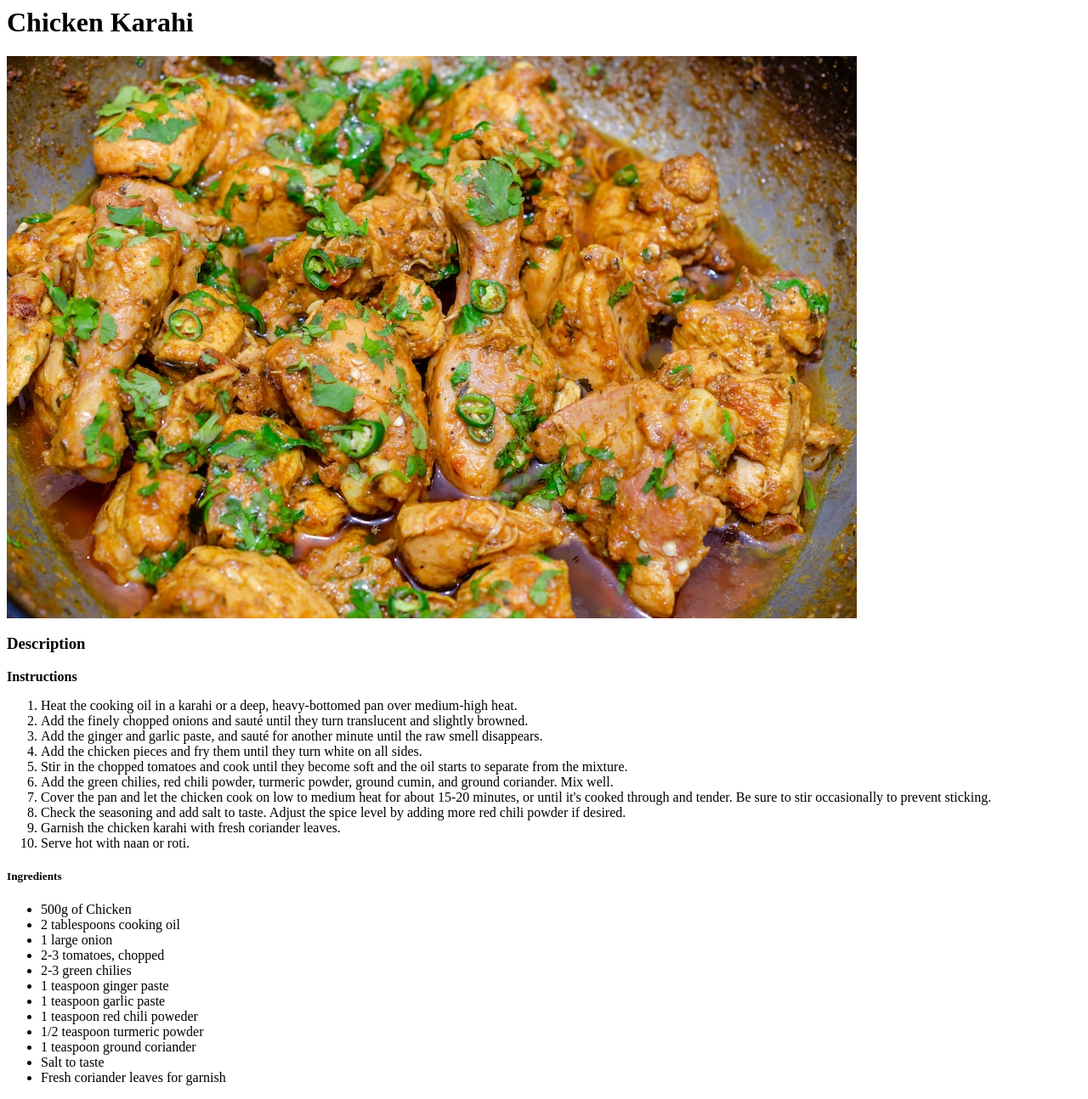
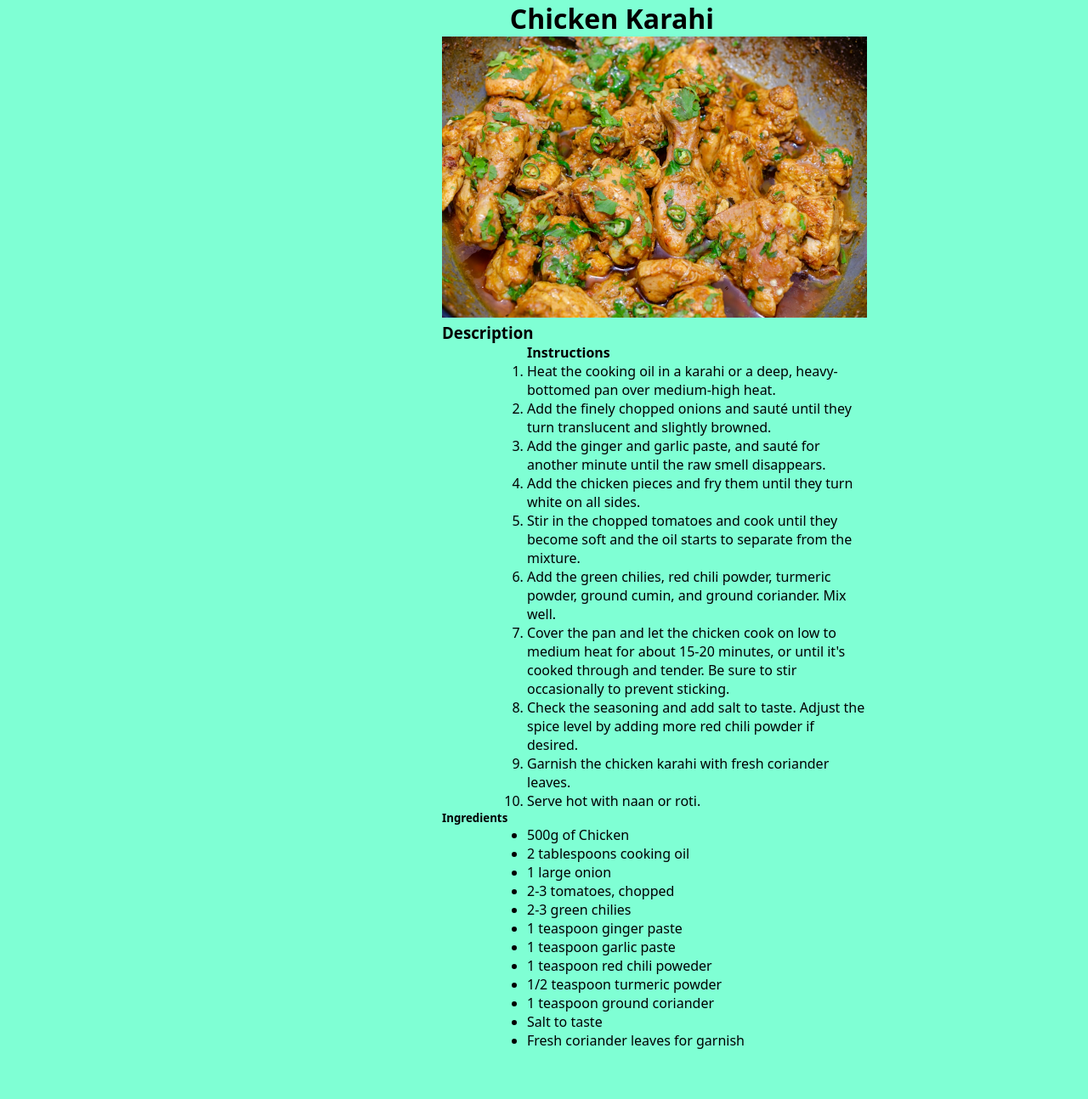
Before and after one commit to majakwani/the-odin-project, a plain HTML site: page odin-recipes/recipes/karahi.html in a window 1280 px wide. Shown: the whole page at 85% size. After the commit the page ends 1236 px from the top, so only its background shows below. Drawn offline with Linux system fonts and the light colour scheme.

Commit message:
Linked the css file and added classes to elements

```diff
--- a/odin-recipes/recipes/karahi.html
+++ b/odin-recipes/recipes/karahi.html
@@ -1,10 +1,20 @@
-<h1>Chicken Karahi</h1>
-<img src="../images/karahi.jpeg" alt="Chicken Karahi Image">
+<!DOCTYPE html>
+<html lang="en">
+<head>
+    <meta charset="UTF-8">
+    <meta name="viewport" content="width=device-width, initial-scale=1.0">
+    <title>Chicken Karahi</title>
+    <link rel="stylesheet" href="../style.css">
+</head>
+<body>
 
-<h3>Description</h3>
-<p>
+    <h1 class="food-heading">Chicken Karahi</h1>
+    <img class="food-image" src="../images/karahi.jpeg" alt="Chicken Karahi Image">
+
+    <h3 class="desciption">Description</h3>
+    <p class="instructions">
         <strong>Instructions</strong>
-    <ol type="1">
+        <ol type="1" class="instruction-list">
             <li>Heat the cooking oil in a karahi or a deep, heavy-bottomed pan over medium-high heat.</li>
             <li>Add the finely chopped onions and sauté until they turn translucent and slightly browned.</li>
             <li>Add the ginger and garlic paste, and sauté for another minute until the raw smell disappears.</li>
@@ -18,8 +28,8 @@
         </ol>
     </p>
 
-<h5>Ingredients</h5>
-<ul>
+    <h5 class="ingredients">Ingredients</h5>
+    <ul class="ingredients-list">
         <li>500g of Chicken</li>
         <li>2 tablespoons cooking oil</li>
         <li>1 large onion</li>
@@ -33,3 +43,6 @@
         <li>Salt to taste</li>
         <li>Fresh coriander leaves for garnish</li>
     </ul>
+
+</body>
+</html>
```
Lines whose indentation alone changed are shown as unchanged.
